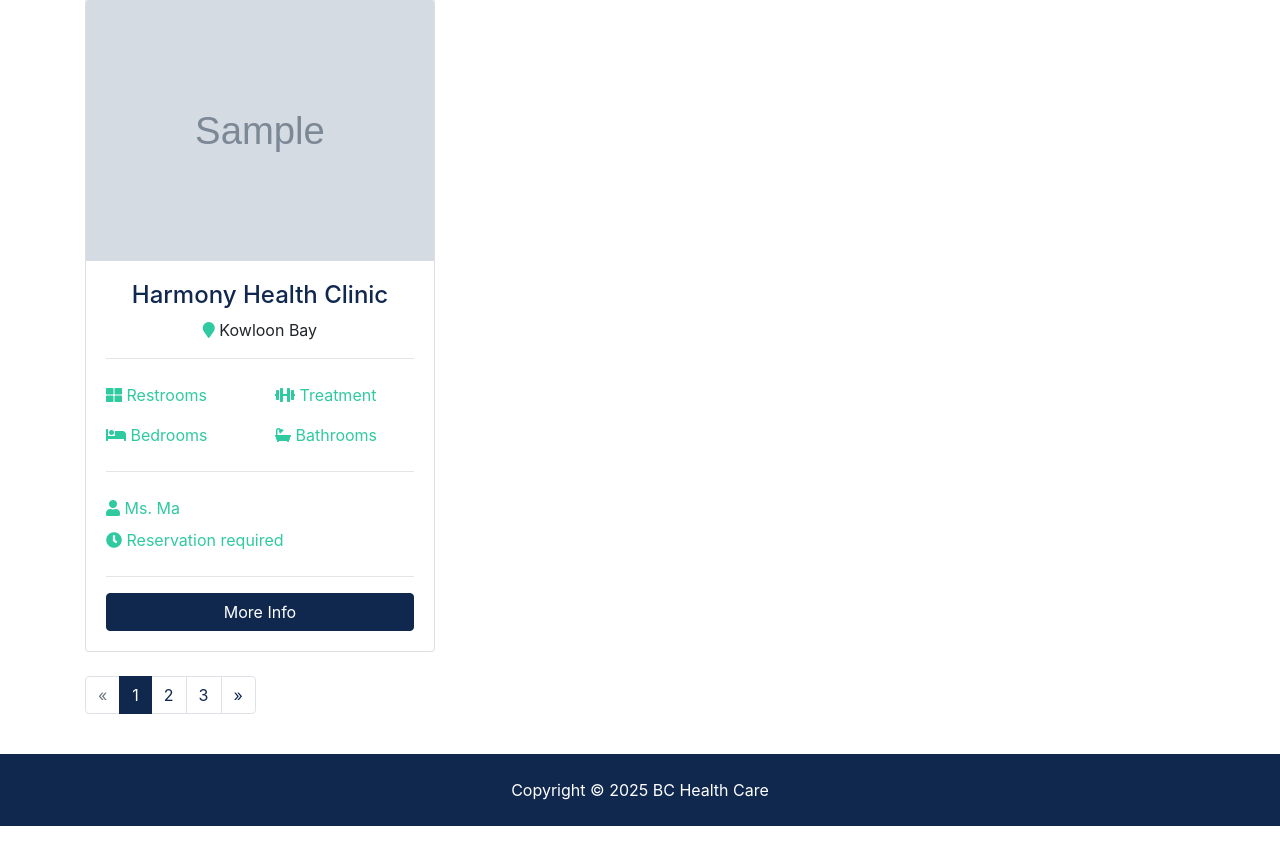
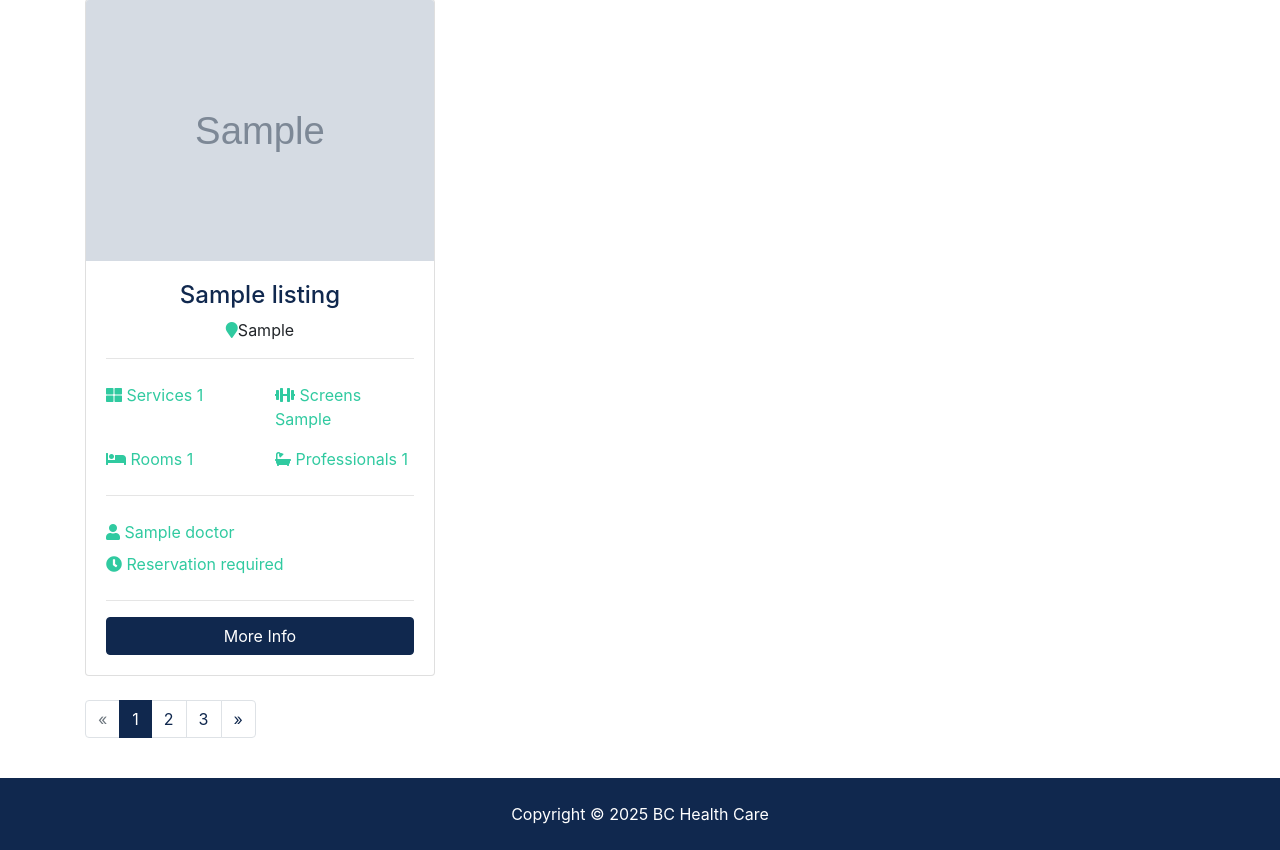
Before and after one commit to pc8521/erb7, a Django app: template templates/listings/listings.html in a window 1280 px wide. Shown: the part 486-1336 px from the top of the page. Before the commit the page ends 1312 px from the top, so only its background shows below. Run offline with Django 5.2, Linux system fonts and the light colour scheme; tables that the repository leaves empty hold one stand-in row (values such as "Sample post"); the template is opened without the code that fills it: values that come from a table or form of the project are taken from there, most other values are stand-ins (such as "Sample title", 1, 10 or a date in 2020); grey boxes marked "Sample" are stand-in pictures; some libraries are stand-ins or nearby versions.

Commit message:
config humanize

```diff
--- a/config/settings.py
+++ b/config/settings.py
@@ -41,6 +41,7 @@ DJANGO_APPS = [
     'django.contrib.sessions',
     'django.contrib.messages',
     'django.contrib.staticfiles',
+    'django.contrib.humanize',
     "debug_toolbar",
 ]
 
--- a/templates/listings/listings.html
+++ b/templates/listings/listings.html
@@ -1,4 +1,6 @@
 {% extends "base.html" %}
+<!-- load humanize -->
+{% load humanize %}
 {% block content %}
 {% load static %}
 
@@ -53,31 +55,31 @@
                         </div>
                         <div class="card-body">
                         <div class="listing-heading text-center">
-                            <h4 class="text-primary">Harmony Health Clinic</h4>
+                            <h4 class="text-primary">{{listing.title}}</h4>
                             <p>
-                            <i class="fas fa-map-marker text-secondary"></i> Kowloon Bay
+                            <i class="fas fa-map-marker text-secondary"></i>{{listing.district | title}}
                             </p>
                         </div>
                         <hr />
                         <div class="row py-2 text-secondary">
                             <div class="col-6">
-                            <i class="fas fa-th-large"></i> Restrooms
+                            <i class="fas fa-th-large"></i> Services {{listing.service}}
                             </div>
                             <div class="col-6">
-                            <i class="fas fa-dumbbell"></i> Treatment
+                            <i class="fas fa-dumbbell"></i> Screens {{listing.screen}}
                             </div>
                         </div>
                         <div class="row py-2 text-secondary">
                             <div class="col-6">
-                            <i class="fas fa-bed"></i> Bedrooms
+                            <i class="fas fa-bed"></i> Rooms {{listing.rooms}}
                             </div>
                             <div class="col-6">
-                            <i class="fas fa-bath"></i> Bathrooms
+                            <i class="fas fa-bath"></i> Professionals {{listing.professional}}
                             </div>
                         </div>
                         <hr />
                         <div class="row py-2 text-secondary">
-                            <div class="col-12"><i class="fas fa-user"></i> Ms. Ma</div>
+                            <div class="col-12"><i class="fas fa-user"></i> {{listing.doctor.name}}</div>
                         </div>
                         <div class="row text-secondary pb-2">
                             <div class="col-12">
```
